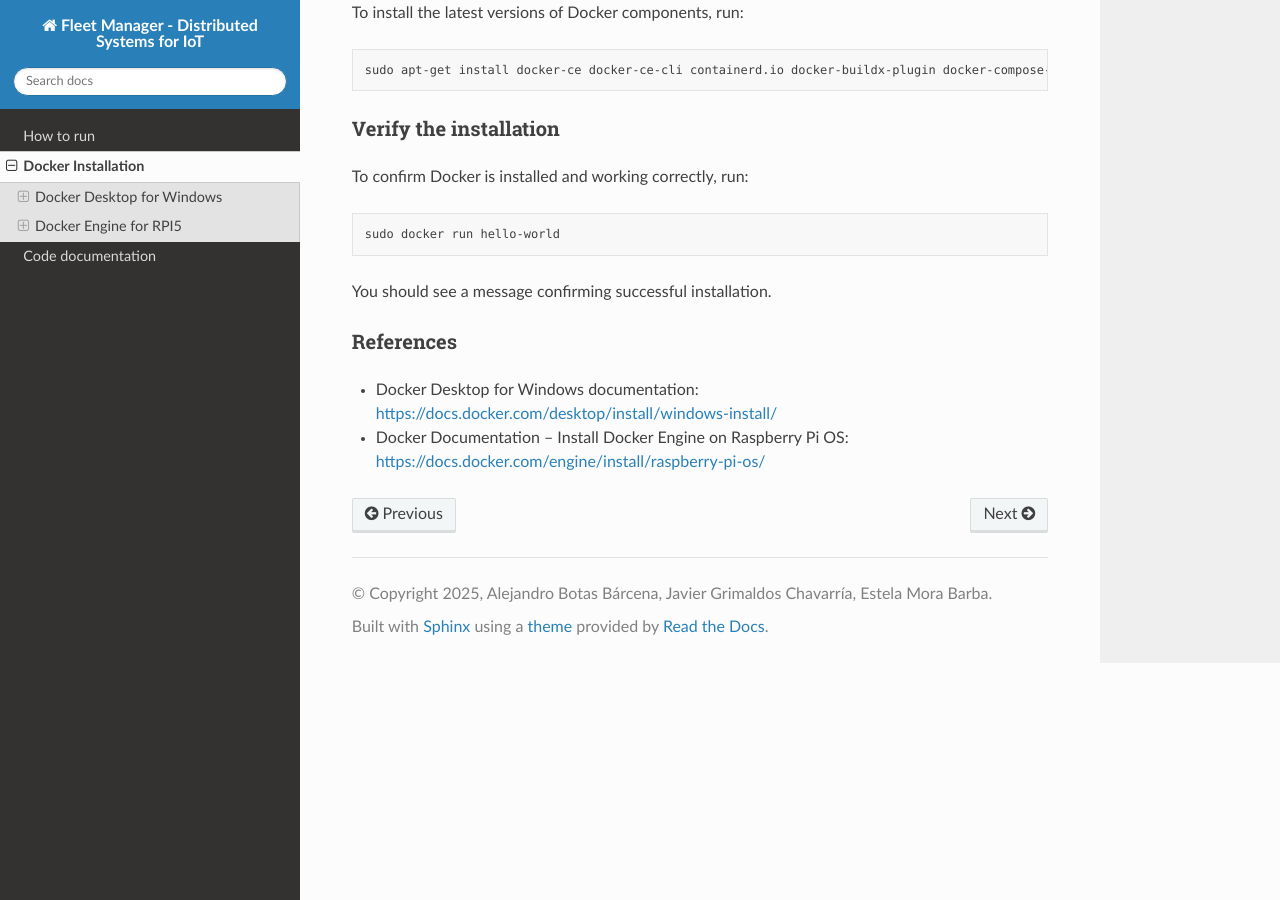
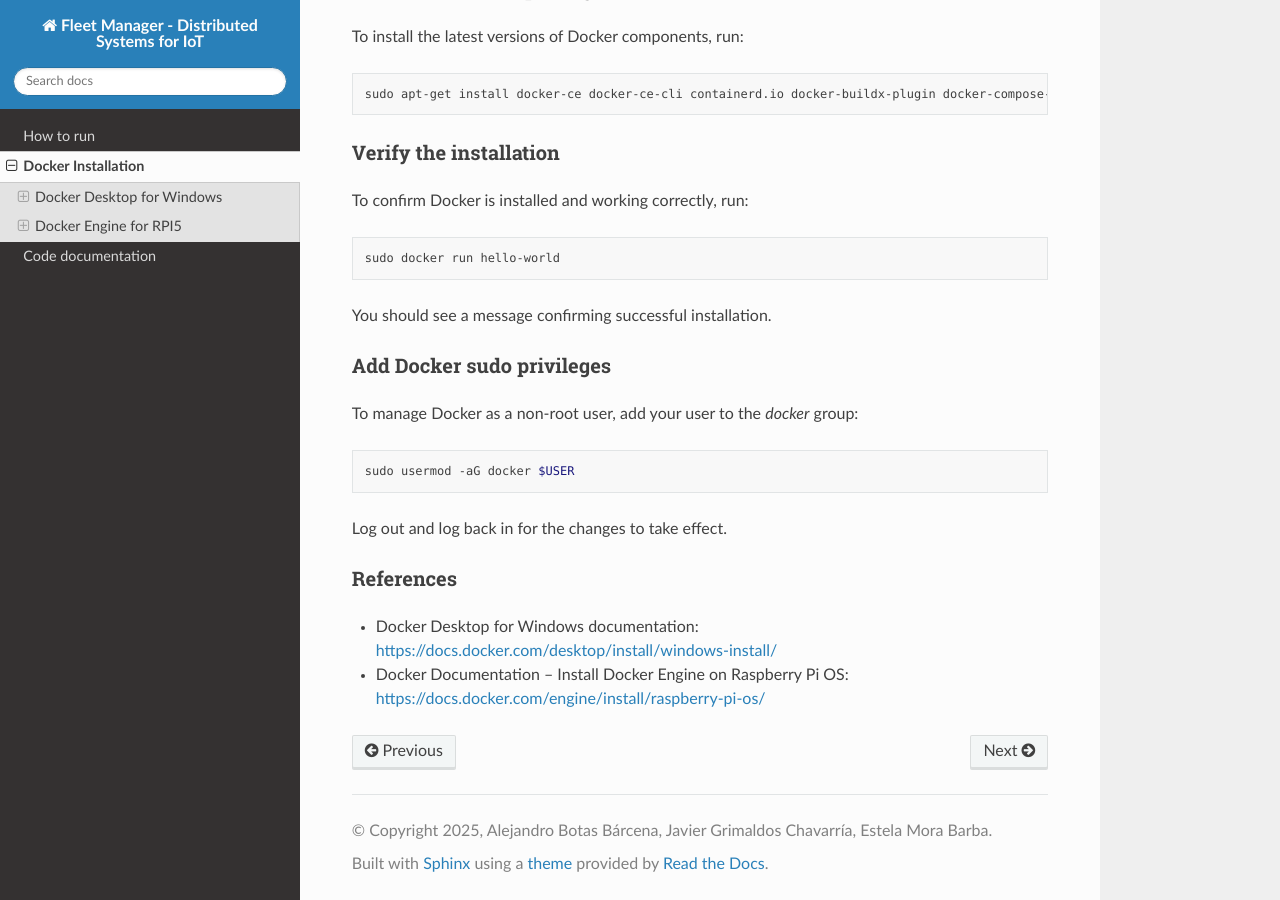
Before and after one commit to Estelamb/Distributed_IoT, a Sphinx documentation site: the page built from docs/source/Getting_started/docker.rst, in a window 1280 px wide and 900 px high, scrolled down 1454 px. Built offline with Sphinx 7.4.7 and the Read the Docs theme 3.1.0, drawn with Linux system fonts in a browser that asks for light colours; some of the changed text lies outside the part shown.

Commit message:
Documentation update

```diff
--- a/docs/source/Getting_started/docker.rst
+++ b/docs/source/Getting_started/docker.rst
@@ -83,6 +83,16 @@ To confirm Docker is installed and working correctly, run:
 
 You should see a message confirming successful installation.
 
+Add Docker sudo privileges
+~~~~~~~~~~~~~~~~~~~~~~~~~~~
+
+To manage Docker as a non-root user, add your user to the `docker` group:
+
+.. code-block:: bash
+
+   sudo usermod -aG docker $USER
+
+Log out and log back in for the changes to take effect.
 
 References
 ~~~~~~~~~~
--- a/docs/source/Getting_started/how_to_run.rst
+++ b/docs/source/Getting_started/how_to_run.rst
@@ -3,12 +3,14 @@ How to run
 
 Requirements
 ------------
-- Laptop/PC with Docker installed (Follow the :doc:`docker` tutorial to install Docker on your machine).
+- Laptop/PC (Windows 11) with Docker installed (Follow the :doc:`docker` tutorial to install Docker on your machine).
 - Raspberry Pi 5 with Raspberry Pi OS (64-bit). (Optional)
 
 
 Fleet Manager
 -------------
+
+If it is going to run on the Laptop/PC with Windows 11, start ``Docker Desktop``.
 
 In the ``Fleet Manager`` directory, run the following command:
 
@@ -25,6 +27,8 @@ To start the ``Fleet Manager``, execute:
 
 Drone
 -----
+
+If it is going to run on the Laptop/PC with Windows 11, start ``Docker Desktop``.
 
 In the ``Drone`` directory, run the following command (If it's the same machine as the Fleet Manager, skip this step):
 
```
